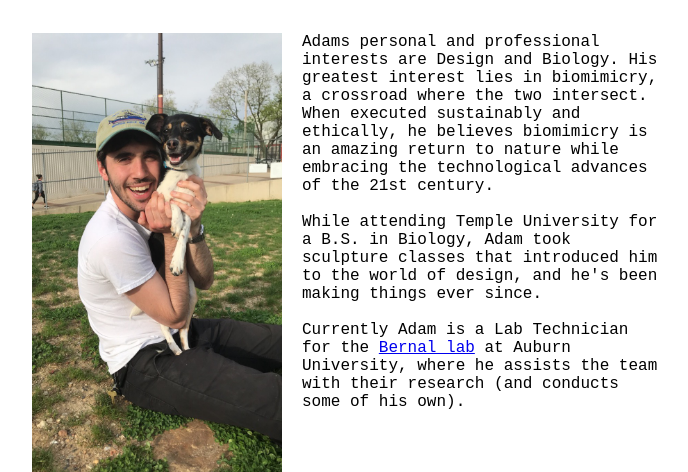
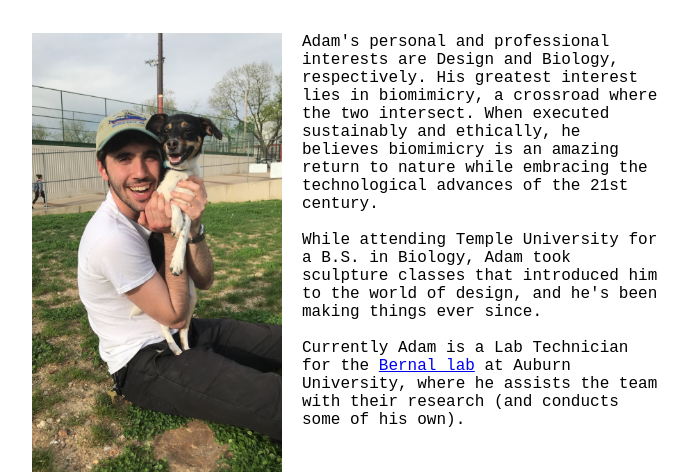
Before and after one commit to adhallaj/adhallaj.github.io, a plain HTML site: page about.html in a window 1280 px wide. Shown: the part 116-588 px from the top of the page, without its empty margins (292-980 px from the left). Drawn offline with Linux system fonts and the light colour scheme.

Commit message:
Update about.html

```diff
--- a/about.html
+++ b/about.html
@@ -33,7 +33,7 @@
 			<div>
 				<img src="memyselfandbo.jpg" class="blogimage" width="250" halt="Adam and Bo"/>
 				<p class="blogtext">
-					Adams personal and professional interests are Design and Biology. His greatest interest lies in biomimicry, a crossroad where the two intersect. When executed sustainably and ethically, he believes biomimicry is an amazing return to nature while embracing the technological advances of the 21st century.<br> <br>While attending Temple University for a B.S. in Biology, Adam took sculpture classes that introduced him to the world of design, and he's been making things ever since.<br> <br>Currently Adam is a Lab Technician for the <a href="https://sites.google.com/site/moisesbernalresearch/" class="txtlnk">Bernal lab</a> at Auburn University, where he assists the team with their research (and conducts some of his own).
+					Adam's personal and professional interests are Design and Biology, respectively. His greatest interest lies in biomimicry, a crossroad where the two intersect. When executed sustainably and ethically, he believes biomimicry is an amazing return to nature while embracing the technological advances of the 21st century.<br> <br>While attending Temple University for a B.S. in Biology, Adam took sculpture classes that introduced him to the world of design, and he's been making things ever since.<br> <br>Currently Adam is a Lab Technician for the <a href="https://sites.google.com/site/moisesbernalresearch/" class="txtlnk">Bernal lab</a> at Auburn University, where he assists the team with their research (and conducts some of his own).
 				</p>
 				<center>
 				<a href="./Hallaj_CV.pdf" class="cvbtn">
```
